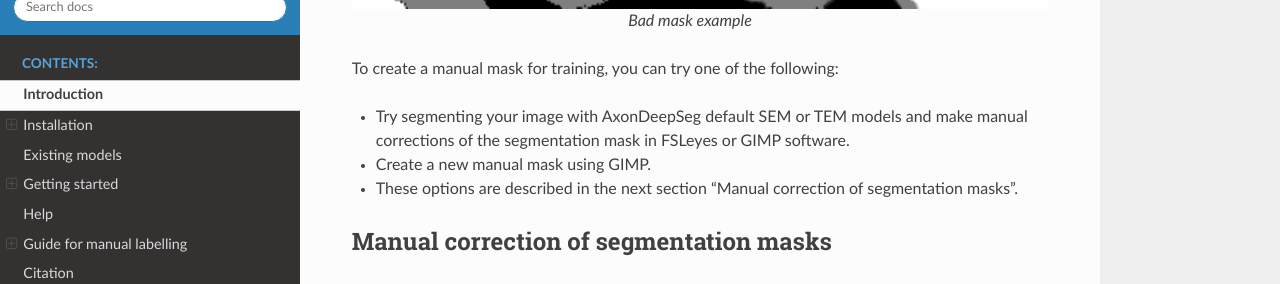
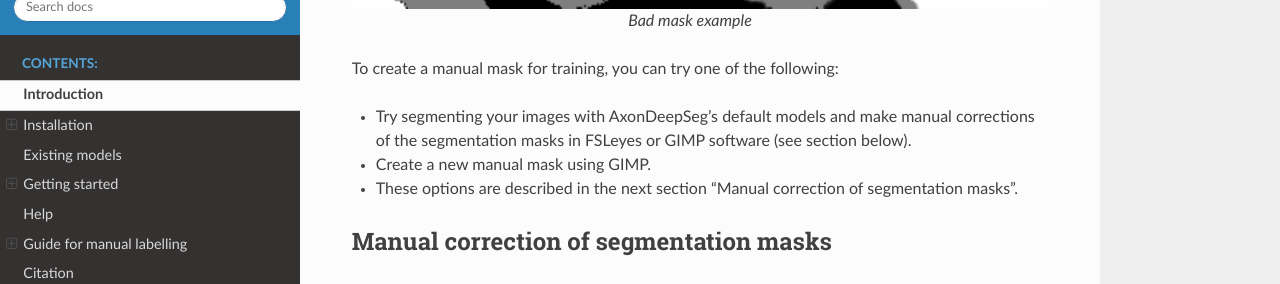
Before and after one commit to axondeepseg/axondeepseg, a Sphinx documentation site: the page built from docs/source/documentation.rst, in a window 1280 px wide and 900 px high, scrolled down 14207 px. Shown: the part 151-435 px from the top of the window. Built offline with Sphinx 7.4.7 and the Read the Docs theme 2.0.0, drawn with Linux system fonts in a browser that asks for light colours.

Commit message:
Update docs/source/documentation.rst
Co-authored-by: Julien Cohen-Adad <jcohen@polymtl.ca>

```diff
--- a/docs/source/documentation.rst
+++ b/docs/source/documentation.rst
@@ -444,7 +444,7 @@ If you want to train your own model, you will need manual masks corresponding to
 
 To create a manual mask for training, you can try one of the following:
 
-* Try segmenting your image with AxonDeepSeg default SEM or TEM models and make manual corrections of the segmentation mask in FSLeyes or GIMP software.
+* Try segmenting your images with AxonDeepSeg's default models and make manual corrections of the segmentation masks in FSLeyes or GIMP software (see section below).
 * Create a new manual mask using GIMP.
 * These options are described in the next section "Manual correction of segmentation masks".
 
```
